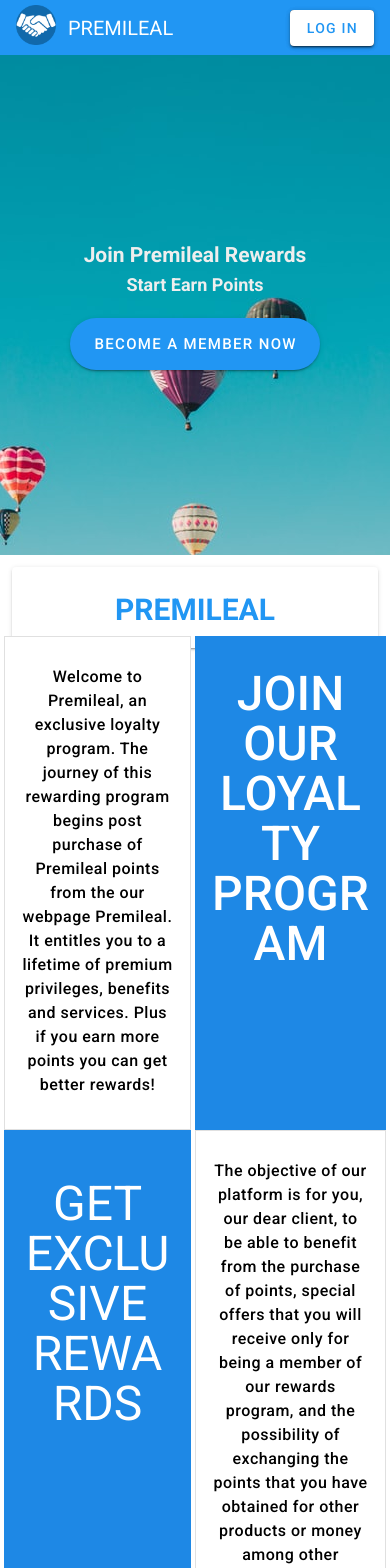
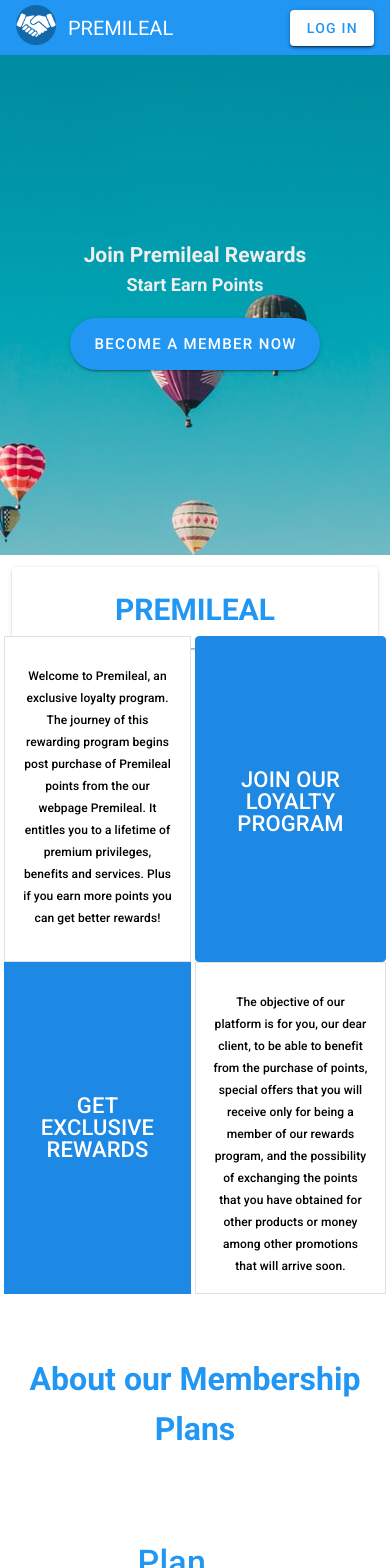
Before and after one commit to RafaelMendezUCAB/client-premileal, a Vue app: page / in a window 390 px wide. Shown: the top 1568 px of the page. Built offline with nearby package versions, Linux system fonts and the light colour scheme; no server answers.

Commit message:
FASE1-036: Agregando vistas responsive en Home

```diff
--- a/src/views/home/Home.css
+++ b/src/views/home/Home.css
@@ -1,3 +1,7 @@
+.Title{
+  font-size: 50px;
+}
+
 .welcomeTittle{
    color: #EEEEEE;
    font-weight: medium;
@@ -37,13 +41,20 @@
 
 .miniCard2{
   font-weight: 450;
-  /* padding-top: 18px; */
+  padding-top: 18px;
   /* margin-top: 4px; */
   color: white ;
   background-color:#1E88E5 ;
   font-size: 48px;
 }
 
+
+@media only screen and (max-width: 1500px) {
+  .miniCard2{
+    padding-top: 25px;
+    font-size: 42px;
+  }
+}
 @media only screen and (max-width: 1263px) {
   .welcomeTittle{
       font-size: 60px;
@@ -58,9 +69,16 @@
   .premilealTitle{
     font-size: 55px;
   }
+  .miniCard2{
+    padding-top: 40px;
+    font-size: 30px;
+  }
 }
 
 @media only screen and (max-width: 959px) {
+  .Title{
+    font-size: 40px;
+  }
   .welcomeTittle{
       font-size: 55px;
   }
@@ -72,6 +90,10 @@
   }
   .premilealTitle{
     font-size: 50px;
+  }
+  .miniCard2{
+    padding-top: 50px;
+    font-size: 28px;
   }
 }
 
@@ -87,6 +109,10 @@
   }
   .premilealTitle{
     font-size: 45px;
+  }
+  .miniCard2{
+    padding-top: 55px;
+    font-size: 28px;
   }
 }
 
@@ -118,7 +144,16 @@
   .premilealTitle{
     font-size: 35px;
   }
-
+  .miniCard1{
+    font-size: 16px;
+  }
+  .miniCard2{
+    padding-top: 140px;
+    font-size: 26px;
+  }
+  .Title{
+    font-size: 32px;
+  }
 }
 
 @media only screen and (max-width: 405px) {
@@ -134,7 +169,13 @@
   .premilealTitle{
     font-size: 30px;
   }
-
+  .miniCard1{
+    font-size: 12px;
+  }
+  .miniCard2{
+    padding-top: 100px;
+    font-size: 22px;
+  }
 }
 
 
--- a/src/views/home/Home.vue
+++ b/src/views/home/Home.vue
@@ -43,7 +43,7 @@
               <v-flex xs6 order-md2 order-xs1>
                     <v-card tile flat outlined class=" mx-1" height="100%">
                       <v-card-text>
-                        <p class="miniCard1 body-1" >
+                        <p class="miniCard1" >
                           Welcome to Premileal, an exclusive loyalty program. The journey of this rewarding program begins
                           post purchase of Premileal points from the our webpage Premileal. It entitles you to a lifetime of premium
                           privileges, benefits and services. Plus if you earn more points you can get better rewards!
@@ -52,28 +52,28 @@
                     </v-card>
               </v-flex>
               <v-flex xs6 order-md2 order-xs1>
-                    <v-card tile flat outlined dark color="blue darken-1" class="pt-4 mr-1" height="100%">
+                    <v-card  flat outlined dark color="blue darken-1" class="pt-4 mr-1" height="100%">
                       <v-card-text>
-                        <h1 class=" display-2 miniCard2  ">JOIN OUR LOYALTY PROGRAM</h1>
+                        <h1 class=" miniCard2  ">JOIN OUR LOYALTY PROGRAM</h1>
                       </v-card-text>
                     </v-card>
                   </v-flex>
               <v-flex xs6 order-md2 order-xs1>
                     <v-card tile flat outlined dark color="blue darken-1" class="pt-4 mx-1" height="100%">
                       <v-card-text>
-                        <h1 class="display-2 thin white--text pt-4">GET EXCLUSIVE REWARDS</h1>
+                        <h1 class="miniCard2 thin white--text">GET EXCLUSIVE REWARDS</h1>
                       </v-card-text>
                     </v-card>
                   </v-flex>
               <v-flex xs6 order-md2 order-xs1>
                     <v-card tile flat outlined class=" mr-1" height="100%">
                       <v-card-text>
-                        <p class="body-1 black--text pt-3" style="font-weight: 450;">
+                        <h3 class="miniCard1  pt-3" style="font-weight: 450;">
                           The objective of our platform is for you, our dear client, to be able to benefit from the purchase
                           of points, special offers that you will receive only for being a member of our rewards program, and
                           the possibility of exchanging the points that you have obtained for other products or money among other
                           promotions that will arrive soon.
-                        </p>
+                        </h3>
                       </v-card-text>
                     </v-card>
               </v-flex>
@@ -82,7 +82,7 @@
         </v-container>
         <v-container fluid>
           <div class="flex display-2 font-weight-medium pb-6 pt-12 blue--text" style="text-align:center">
-            <h3>About our Membership Plans</h3>
+            <h3 class="Title">About our Membership Plans</h3>
           </div>
           <div style="max-width: 60%; margin: auto;">
             <v-flex xs-center>
@@ -141,7 +141,7 @@
           </div>
           <div>
             <center>
-              <div class="flex display-2 font-weight-medium pb-6 pt-12 blue--text"><h3>What are you waiting for?</h3></div>
+              <div class="flex display-2 font-weight-medium pb-6 pt-12 blue--text"><h3 class="Title">What are you waiting for?</h3></div>
               <div class="text-wrap">
                 <v-layout row pb-8>
                   <v-flex xs6 order-md2 order-xs1>
```
